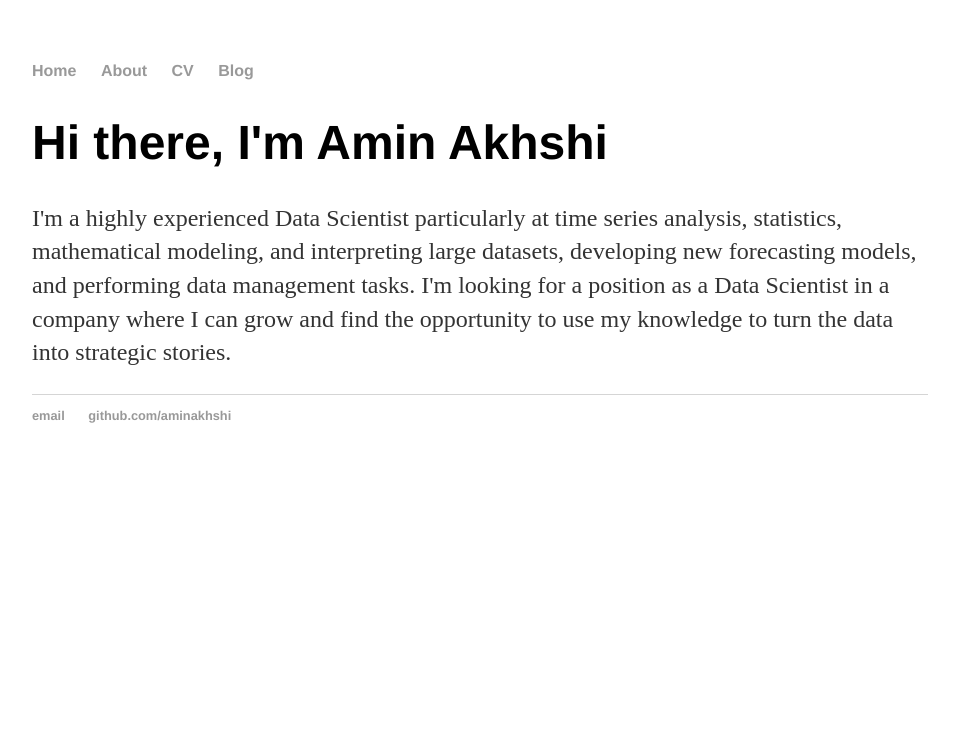
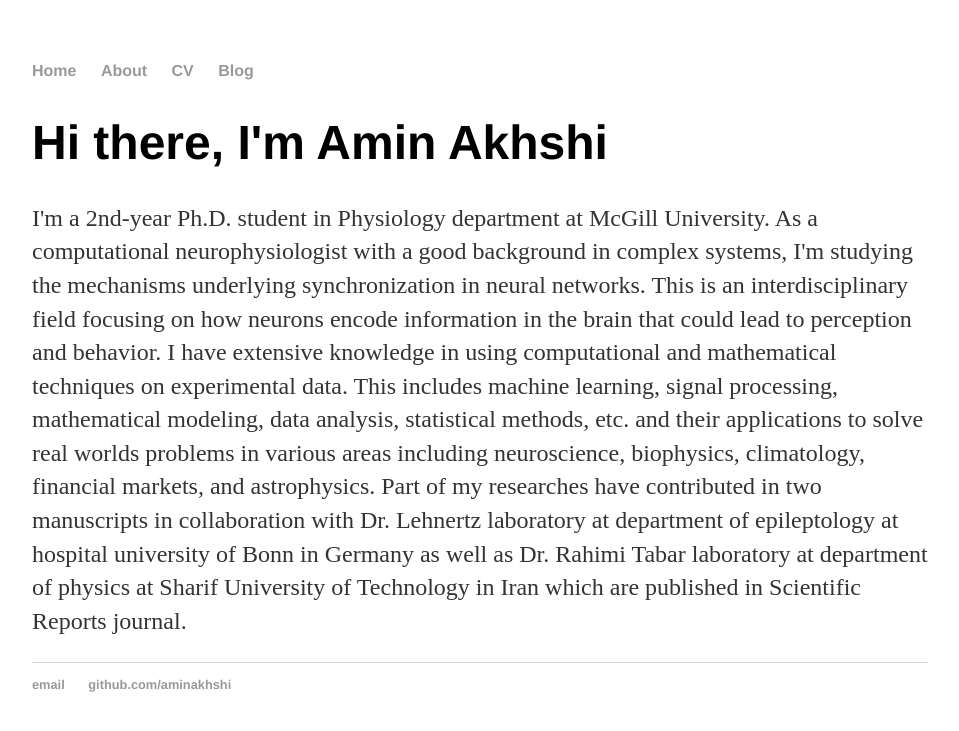
Before and after one commit to aminakhshi/aminakhshi.github.io, a Jekyll site: the page built from index.html, in a window 1280 px wide. Shown: the top 731 px of the page, without its empty margins (160-1119 px from the left). Built offline with Jekyll 4.4.1, drawn with Linux system fonts in a browser that asks for light colours.

Commit message:
Update index.html

```diff
--- a/index.html
+++ b/index.html
@@ -5,5 +5,15 @@
 
 		<div class="blurb">
 			<h1>Hi there, I'm Amin Akhshi</h1>
-			<p>I'm a highly experienced Data Scientist particularly at time series analysis, statistics, mathematical modeling, and interpreting large datasets, developing new forecasting models, and performing data management tasks. I'm looking for a position as a Data Scientist in a company where I can grow and find the opportunity to use my knowledge to turn the data into strategic stories.</p>
+			<p>
+				I'm a 2nd-year Ph.D. student in Physiology department at McGill University.
+				As a computational neurophysiologist with a good background in complex systems, I'm studying the mechanisms underlying synchronization in neural networks.
+				This is an interdisciplinary field focusing on how neurons encode information in the brain that could lead to perception and behavior.
+				I have extensive knowledge in using computational and mathematical techniques on experimental data.
+				This includes machine learning, signal processing, mathematical modeling, data analysis, statistical methods, etc. and their applications to solve real
+				worlds problems in various areas including neuroscience, biophysics, climatology, financial markets, and astrophysics.
+				Part of my researches have contributed in two manuscripts in collaboration with Dr. Lehnertz laboratory at department of epileptology at hospital university
+				of Bonn in Germany as well as Dr. Rahimi Tabar laboratory at department of physics at Sharif University of Technology in Iran
+				which are published in Scientific Reports journal.
+			</p>
 		</div>
```
